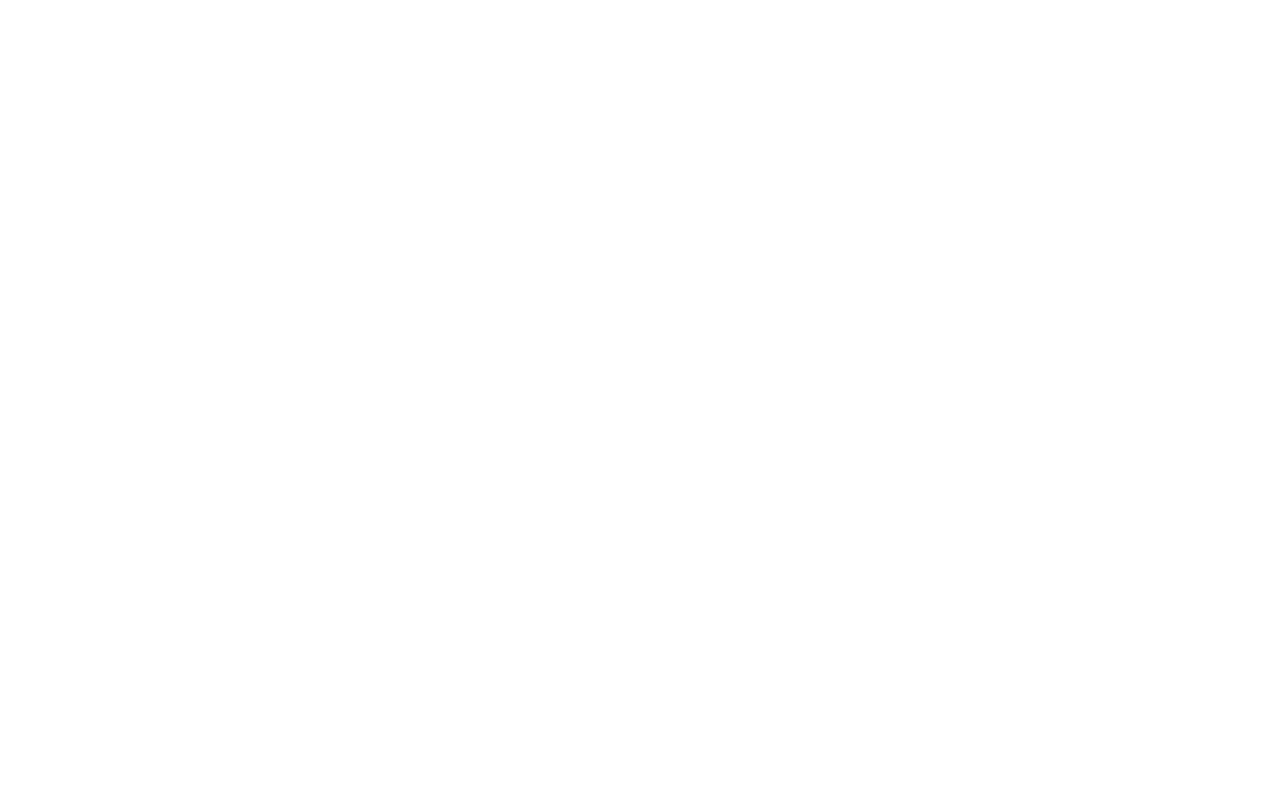
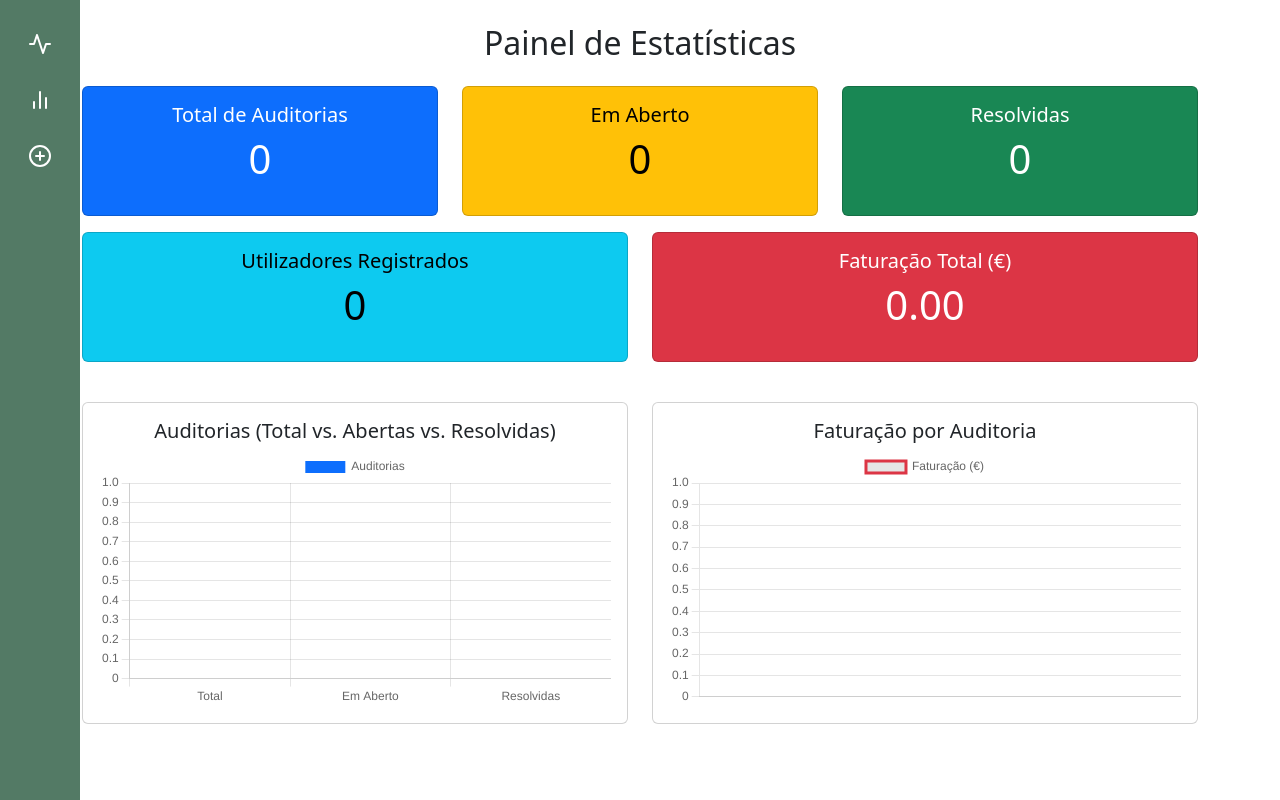
Before and after one commit to duartemiguel30/PW_PWA, a Vue app in the folder PWA/: page /dashboard in a window 1280 px wide. Before the commit this address had no page. Built offline with nearby package versions, Linux system fonts and the light colour scheme.

Commit message:
users in local storage

```diff
--- a/PWA/package.json
+++ b/PWA/package.json
@@ -16,6 +16,7 @@
     "@fortawesome/vue-fontawesome": "^3.0.8",
     "bootstrap": "^5.3.3",
     "bootstrap-vue-3": "^0.5.1",
+    "chart.js": "^4.4.8",
     "feather-icons": "^4.29.2",
     "vue": "^3.5.13",
     "vue-router": "^4.5.0"
--- a/PWA/src/components/Login.vue
+++ b/PWA/src/components/Login.vue
@@ -28,6 +28,15 @@ export default {
 
       if (this.email === adminEmail && this.password === adminPassword) {
         localStorage.setItem('isAdmin', true);
+        this.$router.push('/admin-dashboard');
+        return;
+      }
+
+      const users = JSON.parse(localStorage.getItem('users')) || [];
+      const user = users.find(u => u.email === this.email && u.password === this.password);
+
+      if (user) {
+        alert("Login bem-sucedido!");
         this.$router.push('/admin-dashboard');
       } else {
         alert('Credenciais inválidas!');
--- a/PWA/src/components/Register.vue
+++ b/PWA/src/components/Register.vue
@@ -31,7 +31,23 @@ export default {
         alert("Passwords do not match!");
         return;
       }
-      alert(`Registering user: ${this.email}`);
+
+      const user = {
+        name: this.name,
+        email: this.email,
+        password: this.password,
+      };
+
+      const existingUser = JSON.parse(localStorage.getItem("users")) || [];
+      const userExists = existingUser.find(u => u.email === this.email);
+
+      if (userExists) {
+        alert("Este email já está registado!");
+      } else {
+        existingUser.push(user);
+        localStorage.setItem("users", JSON.stringify(existingUser));
+        alert(`Utilizador ${this.name} registado com sucesso!`);
+      }
     },
   },
 };
--- a/PWA/src/components/SidebarMenu.vue
+++ b/PWA/src/components/SidebarMenu.vue
@@ -9,7 +9,7 @@
           </router-link>
         </li>
         <li>
-          <router-link to="/admin-reports" class="sidebar-item" title="Reports">
+          <router-link to="/Dashboard" class="sidebar-item" title="Reports">
             <i data-feather="bar-chart-2"></i>
           </router-link>
         </li>
--- a/PWA/src/router/index.js
+++ b/PWA/src/router/index.js
@@ -3,6 +3,7 @@ import Login from '../components/Login.vue';
 import Register from '../components/Register.vue';
 import AdminDashboard from '../views/AdminDashboard.vue';
 import AdicionarAuditoria from '@/views/AdicionarAuditoria.vue';
+import Dashboard from '@/views/Dashboard.vue';
 
 
 const routes = [
@@ -10,7 +11,8 @@ const routes = [
   { path: '/login', component: Login },
   { path: '/register', component: Register },
   { path: '/admin-dashboard', component: AdminDashboard },
-  { path: '/admin-adicionar-auditoria', component: AdicionarAuditoria }
+  { path: '/admin-adicionar-auditoria', component: AdicionarAuditoria },
+  { path: '/dashboard', component: Dashboard }
 ];
 
 const router = createRouter({
--- /dev/null
+++ b/PWA/src/views/Dashboard.vue
@@ -0,0 +1,148 @@
+<template>
+
+  <div class="container py-4">
+  <Sidebar />
+    <h2 class="text-center mb-4">Painel de Estatísticas</h2>
+
+    <!-- Cards de Estatísticas -->
+    <div class="row text-center">
+      <div class="col-md-4">
+        <div class="card text-bg-primary mb-3">
+          <div class="card-body">
+            <h5 class="card-title">Total de Auditorias</h5>
+            <p class="display-6">{{ totalAuditorias }}</p>
+          </div>
+        </div>
+      </div>
+      <div class="col-md-4">
+        <div class="card text-bg-warning mb-3">
+          <div class="card-body">
+            <h5 class="card-title">Em Aberto</h5>
+            <p class="display-6">{{ auditoriasAbertas }}</p>
+          </div>
+        </div>
+      </div>
+      <div class="col-md-4">
+        <div class="card text-bg-success mb-3">
+          <div class="card-body">
+            <h5 class="card-title">Resolvidas</h5>
+            <p class="display-6">{{ auditoriasResolvidas }}</p>
+          </div>
+        </div>
+      </div>
+      <div class="col-md-6">
+        <div class="card text-bg-info mb-3">
+          <div class="card-body">
+            <h5 class="card-title">Utilizadores Registrados</h5>
+            <p class="display-6">{{ totalUtilizadores }}</p>
+          </div>
+        </div>
+      </div>
+      <div class="col-md-6">
+        <div class="card text-bg-danger mb-3">
+          <div class="card-body">
+            <h5 class="card-title">Faturação Total (€)</h5>
+            <p class="display-6">{{ faturacaoTotal.toFixed(2) }}</p>
+          </div>
+        </div>
+      </div>
+    </div>
+
+    <!-- Gráficos -->
+    <div class="row mt-4">
+      <div class="col-md-6">
+        <div class="card">
+          <div class="card-body">
+            <h5 class="card-title text-center">Auditorias (Total vs. Abertas vs. Resolvidas)</h5>
+            <canvas ref="auditoriasChart"></canvas>
+          </div>
+        </div>
+      </div>
+      <div class="col-md-6">
+        <div class="card">
+          <div class="card-body">
+            <h5 class="card-title text-center">Faturação por Auditoria</h5>
+            <canvas ref="faturacaoChart"></canvas>
+          </div>
+        </div>
+      </div>
+    </div>
+
+  </div>
+</template>
+
+<script>
+import { Chart, registerables } from "chart.js";
+import Sidebar from "@/components/SidebarMenu.vue";
+
+Chart.register(...registerables);
+
+export default {
+  components: {
+    Sidebar,
+  },
+
+  data() {
+    return {
+      auditorias: [],
+      totalUtilizadores: 0,
+      faturacaoTotal: 0,
+    };
+  },
+  computed: {
+    totalAuditorias() {
+      return this.auditorias.length;
+    },
+    auditoriasAbertas() {
+      return this.auditorias.filter(a => new Date(a.dataFim) > new Date()).length;
+    },
+    auditoriasResolvidas() {
+      return this.totalAuditorias - this.auditoriasAbertas;
+    }
+  },
+  mounted() {
+    this.carregarDados();
+  },
+  methods: {
+    carregarDados() {
+      const auditoriasSalvas = JSON.parse(localStorage.getItem("auditorias")) || [];
+      const utilizadoresSalvos = JSON.parse(localStorage.getItem("utilizadores")) || [];
+
+      this.auditorias = auditoriasSalvas;
+      this.totalUtilizadores = utilizadoresSalvos.length;
+
+      this.faturacaoTotal = this.auditorias.reduce((acc, auditoria) => acc + (auditoria.custoEstimado || 0), 0);
+
+      this.mostrarGraficos();
+    },
+    mostrarGraficos() {
+      // Gráfico de Auditorias
+      new Chart(this.$refs.auditoriasChart.getContext("2d"), {
+        type: "bar",
+        data: {
+          labels: ["Total", "Em Aberto", "Resolvidas"],
+          datasets: [{
+            label: "Auditorias",
+            data: [this.totalAuditorias, this.auditoriasAbertas, this.auditoriasResolvidas],
+            backgroundColor: ["#0d6efd", "#ffc107", "#198754"]
+          }]
+        }
+      });
+
+      // Gráfico de Faturação
+      new Chart(this.$refs.faturacaoChart.getContext("2d"), {
+        type: "line",
+        data: {
+          labels: this.auditorias.map(a => a.dataInicio),
+          datasets: [{
+            label: "Faturação (€)",
+            data: this.auditorias.map(a => a.custoEstimado || 0),
+            borderColor: "#dc3545",
+            fill: false
+          }]
+        }
+      });
+    }
+  }
+};
+</script>
```
Also changed, not shown: 1 other file (tests, documents, lock files or other folders).
